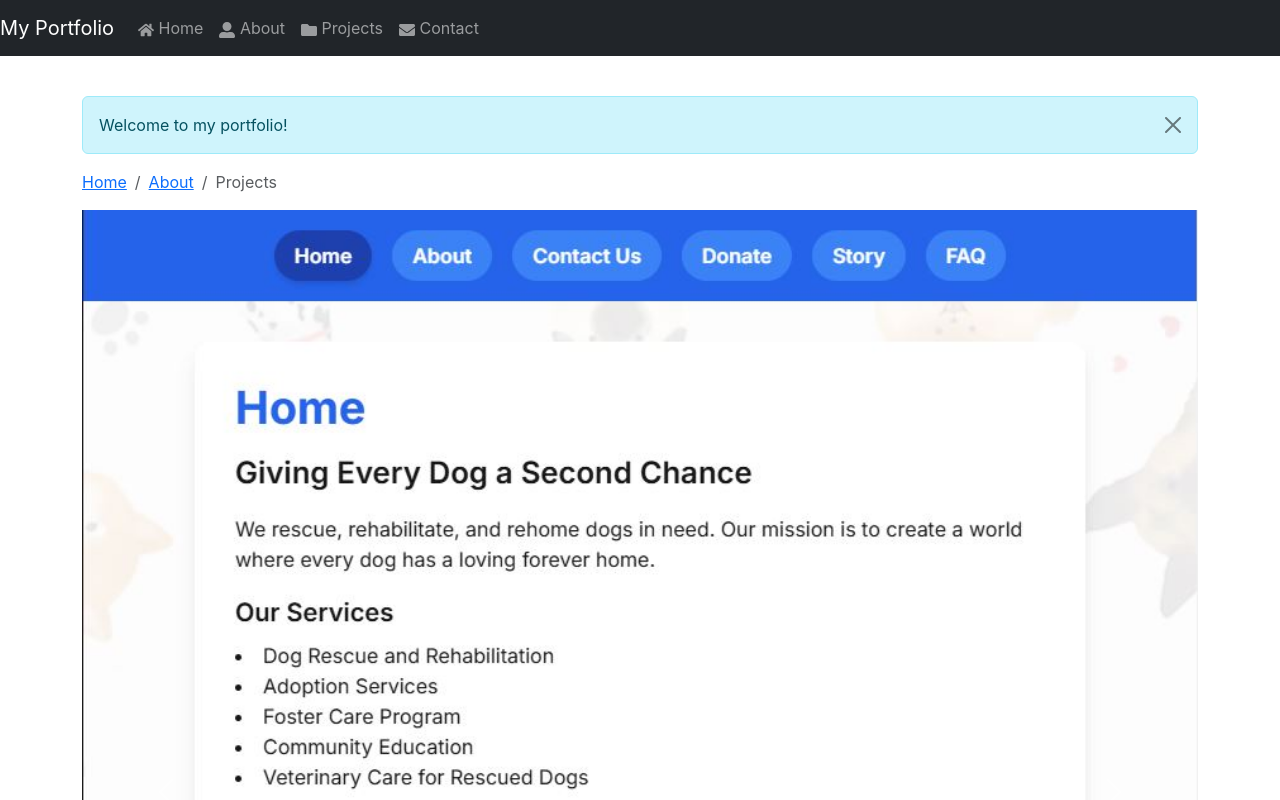
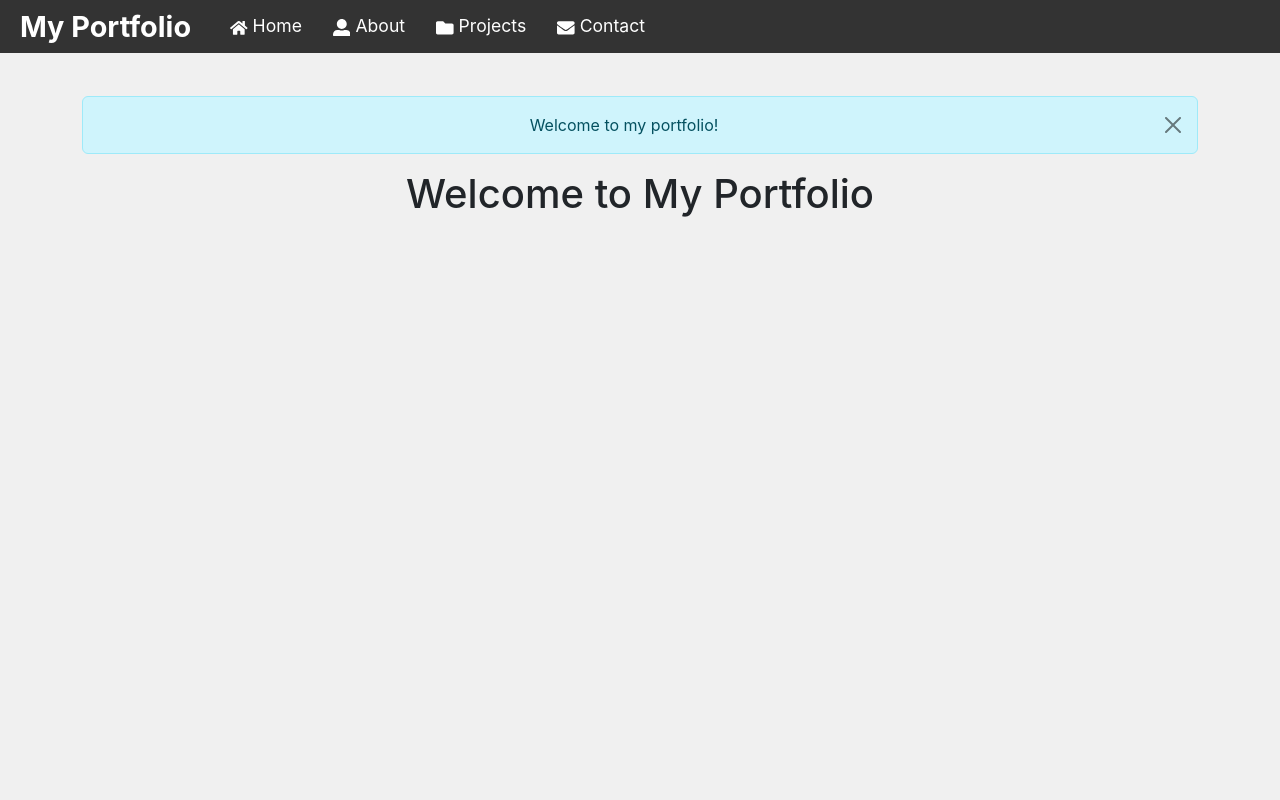
Before and after one commit to yhana24/portfolio-cv, a React (Create React App) app: page / in a window 1280 px wide. Shown: the top 800 px of the page. Built offline with nearby package versions, Linux system fonts and the light colour scheme.

Commit message:
Changes in some parts of the Page

```diff
--- a/package.json
+++ b/package.json
@@ -7,11 +7,14 @@
     "@testing-library/react": "^13.4.0",
     "@testing-library/user-event": "^13.5.0",
     "bootstrap": "^5.3.3",
+    "font-awesome": "^4.7.0",
     "react": "^18.3.1",
     "react-bootstrap": "^2.10.6",
     "react-dom": "^18.3.1",
     "react-icons": "^5.4.0",
+    "react-router-dom": "^7.0.2",
     "react-scripts": "5.0.1",
+    "react-scroll": "^1.9.0",
     "web-vitals": "^2.1.4"
   },
   "scripts": {
@@ -43,5 +46,5 @@
   "devDependencies": {
     "gh-pages": "^6.2.0"
   },
-  "homepage": "https://jrzstflr.github.io/"
+  "homepage": "https://jrzstflr.github.io/portfolio-cv"
 }
--- a/src/App.css
+++ b/src/App.css
@@ -1,38 +1,42 @@
-.App {
-  text-align: center;
-}
-
-.App-logo {
-  height: 40vmin;
-  pointer-events: none;
-}
-
-@media (prefers-reduced-motion: no-preference) {
-  .App-logo {
-    animation: App-logo-spin infinite 20s linear;
-  }
-}
-
+/* App.css */
 .App-header {
-  background-color: #282c34;
+  background-color: #f0f0f0;
   min-height: 100vh;
   display: flex;
   flex-direction: column;
   align-items: center;
   justify-content: center;
   font-size: calc(10px + 2vmin);
-  color: white;
+  color: #333;
+  padding: 20px;
 }
 
-.App-link {
-  color: #61dafb;
+/* Make links smooth scroll */
+html {
+  scroll-behavior: smooth;
 }
 
-@keyframes App-logo-spin {
-  from {
-    transform: rotate(0deg);
+/* Media Queries for Responsiveness */
+@media (max-width: 768px) {
+  .navbar {
+    font-size: 1rem;
   }
-  to {
-    transform: rotate(360deg);
+
+  .carousel-item img {
+    height: 50vh;
+  }
+
+  .App-header {
+    padding: 10px;
   }
 }
+
+@media (max-width: 576px) {
+  .navbar .navbar-brand {
+    font-size: 1.2rem;
+  }
+
+  .navbar .nav-link {
+    font-size: 0.9rem;
+  }
+}
--- a/src/App.js
+++ b/src/App.js
@@ -3,25 +3,56 @@ import PortfolioNavbar from "./components/Navbar";
 import PortfolioCarousel from "./components/Carousel";
 import PortfolioModal from "./components/Modal";
 import { Breadcrumb, Alert } from "react-bootstrap";
+import { Link } from 'react-scroll'; // Import Link from react-scroll
+import './Navbar.css'; // Import custom Navbar styling
 
 const App = () => {
   return (
     <div>
+      {/* Navbar */}
       <PortfolioNavbar />
-      <div className="container mt-5 pt-5">
+
+      {/* Home Section */}
+      <section id="home" style={{ minHeight: "100vh", backgroundColor: "#f0f0f0" }}>
+        <div className="container text-center mt-5 pt-5">
           <Alert variant="info" dismissible>
             Welcome to my portfolio!
           </Alert>
+          <h1>Welcome to My Portfolio</h1>
+        </div>
+      </section>
+
+      {/* About Section */}
+      <section id="about" style={{ minHeight: "100vh", backgroundColor: "#e0e0e0" }}>
+        <div className="container text-center mt-5 pt-5">
+          <h2>About Me</h2>
+          <p>This is where I talk about myself and my background.</p>
+        </div>
+      </section>
+
+      {/* Projects Section */}
+      <section id="projects" style={{ minHeight: "100vh", backgroundColor: "#d0d0d0" }}>
+        <div className="container text-center mt-5 pt-5">
           <Breadcrumb>
-          <Breadcrumb.Item href="#">Home</Breadcrumb.Item>
-          <Breadcrumb.Item href="#">About</Breadcrumb.Item>
+            <Breadcrumb.Item href="#home">Home</Breadcrumb.Item>
+            <Breadcrumb.Item href="#about">About</Breadcrumb.Item>
             <Breadcrumb.Item active>Projects</Breadcrumb.Item>
           </Breadcrumb>
+          <h2>My Projects</h2>
           <PortfolioCarousel />
           <div className="text-center mt-5">
             <PortfolioModal />
           </div>
         </div>
+      </section>
+
+      {/* Contact Section */}
+      <section id="contact" style={{ minHeight: "100vh", backgroundColor: "#c0c0c0" }}>
+        <div className="container text-center mt-5 pt-5">
+          <h2>Contact Me</h2>
+          <p>If you'd like to get in touch, feel free to reach out!</p>
+        </div>
+      </section>
     </div>
   );
 };
--- /dev/null
+++ b/src/Navbar.css
@@ -0,0 +1,45 @@
+/* Navbar Styling */
+.navbar {
+  background-color: #333;
+  padding: 0px 20px;
+  transition: background-color 0.3s ease-in-out;
+}
+
+.navbar .navbar-brand {
+  color: #fff;
+  font-size: 1.8rem;
+  font-weight: bold;
+}
+
+.navbar .nav-link {
+  color: #fff;
+  margin-left: 15px;
+  font-size: 1.1rem;
+}
+
+.navbar .nav-link:hover {
+  color: #ff6347; /* Add a hover color */
+}
+
+.navbar .nav-link {
+  cursor: pointer;
+}
+
+.navbar-toggler {
+  background-color: #fff;
+}
+
+/* Add responsiveness for smaller screens */
+@media (max-width: 768px) {
+  .navbar {
+    padding: 5px 10px;
+  }
+
+  .navbar .navbar-brand {
+    font-size: 1.5rem;
+  }
+
+  .navbar .nav-link {
+    font-size: 1rem;
+  }
+}
--- a/src/components/Carousel.js
+++ b/src/components/Carousel.js
@@ -5,12 +5,13 @@ import project2Image from "../assets/images/project2.JPG";
 
 const PortfolioCarousel = () => {
   return (
-    <Carousel>
+    <Carousel fade>
       <Carousel.Item>
         <img
           className="d-block w-100"
           src={project1Image}
           alt="First slide"
+          style={{ height: '60vh', objectFit: 'cover' }}
         />
         <Carousel.Caption>
           <h3>Project 1</h3>
@@ -22,6 +23,7 @@ const PortfolioCarousel = () => {
           className="d-block w-100"
           src={project2Image}
           alt="Second slide"
+          style={{ height: '60vh', objectFit: 'cover' }}
         />
         <Carousel.Caption>
           <h3>Project 2</h3>
--- a/src/components/Navbar.js
+++ b/src/components/Navbar.js
@@ -1,21 +1,39 @@
 import React from "react";
-import { Navbar, Nav } from "react-bootstrap";
-import { FaHome, FaUserAlt, FaFolder, FaEnvelope } from "react-icons/fa";
+import { Navbar as BootstrapNavbar, Nav } from "react-bootstrap";
+import { FaHome, FaUserAlt, FaFolder, FaEnvelope } from "react-icons/fa"; // React Icons
+import { Link } from 'react-scroll'; // Import Link from react-scroll for smooth scrolling
+import '../Navbar.css'; // Ensure this path is correct
 
 const PortfolioNavbar = () => {
   return (
-    <Navbar bg="dark" variant="dark" expand="lg" fixed="top">
-      <Navbar.Brand href="#">My Portfolio</Navbar.Brand>
-      <Navbar.Toggle aria-controls="basic-navbar-nav" />
-      <Navbar.Collapse id="basic-navbar-nav">
-        <Nav className="me-auto">
-          <Nav.Link href="#home"><FaHome /> Home</Nav.Link>
-          <Nav.Link href="#about"><FaUserAlt /> About</Nav.Link>
-          <Nav.Link href="#projects"><FaFolder /> Projects</Nav.Link>
-          <Nav.Link href="#contact"><FaEnvelope /> Contact</Nav.Link>
+    <BootstrapNavbar expand="lg" fixed="top" className="navbar">
+      <BootstrapNavbar.Brand href="#home">My Portfolio</BootstrapNavbar.Brand>
+      <BootstrapNavbar.Toggle aria-controls="navbar-nav" />
+      <BootstrapNavbar.Collapse id="navbar-nav">
+        <Nav className="ml-auto">
+          <Nav.Link>
+            <Link to="home" smooth={true} duration={500}>
+              <FaHome /> Home
+            </Link>
+          </Nav.Link>
+          <Nav.Link>
+            <Link to="about" smooth={true} duration={500}>
+              <FaUserAlt /> About
+            </Link>
+          </Nav.Link>
+          <Nav.Link>
+            <Link to="projects" smooth={true} duration={500}>
+              <FaFolder /> Projects
+            </Link>
+          </Nav.Link>
+          <Nav.Link>
+            <Link to="contact" smooth={true} duration={500}>
+              <FaEnvelope /> Contact
+            </Link>
+          </Nav.Link>
         </Nav>
-      </Navbar.Collapse>
-    </Navbar>
+      </BootstrapNavbar.Collapse>
+    </BootstrapNavbar>
   );
 };
 
```
Also changed, not shown: 1 other file (tests, documents, lock files or other folders). Lines whose indentation alone changed are shown as unchanged.
